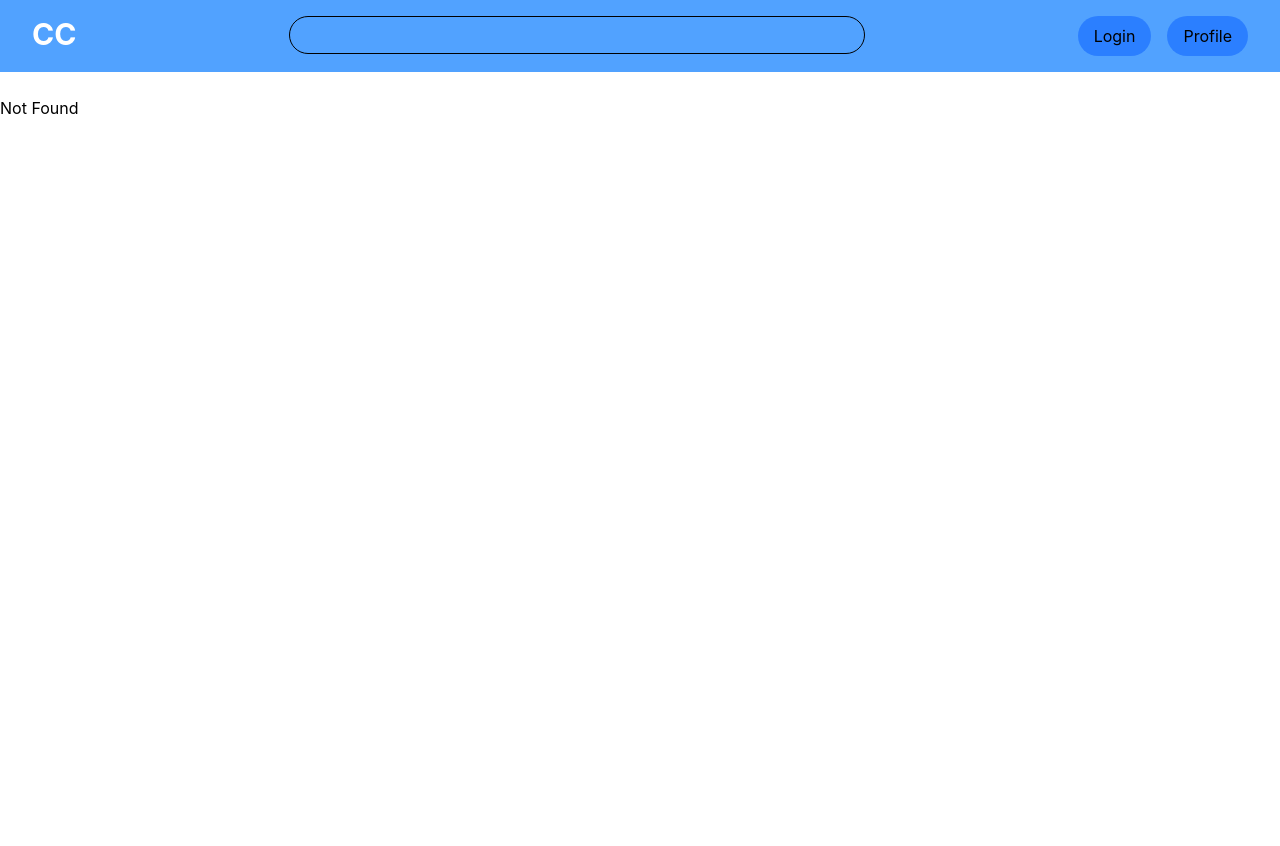
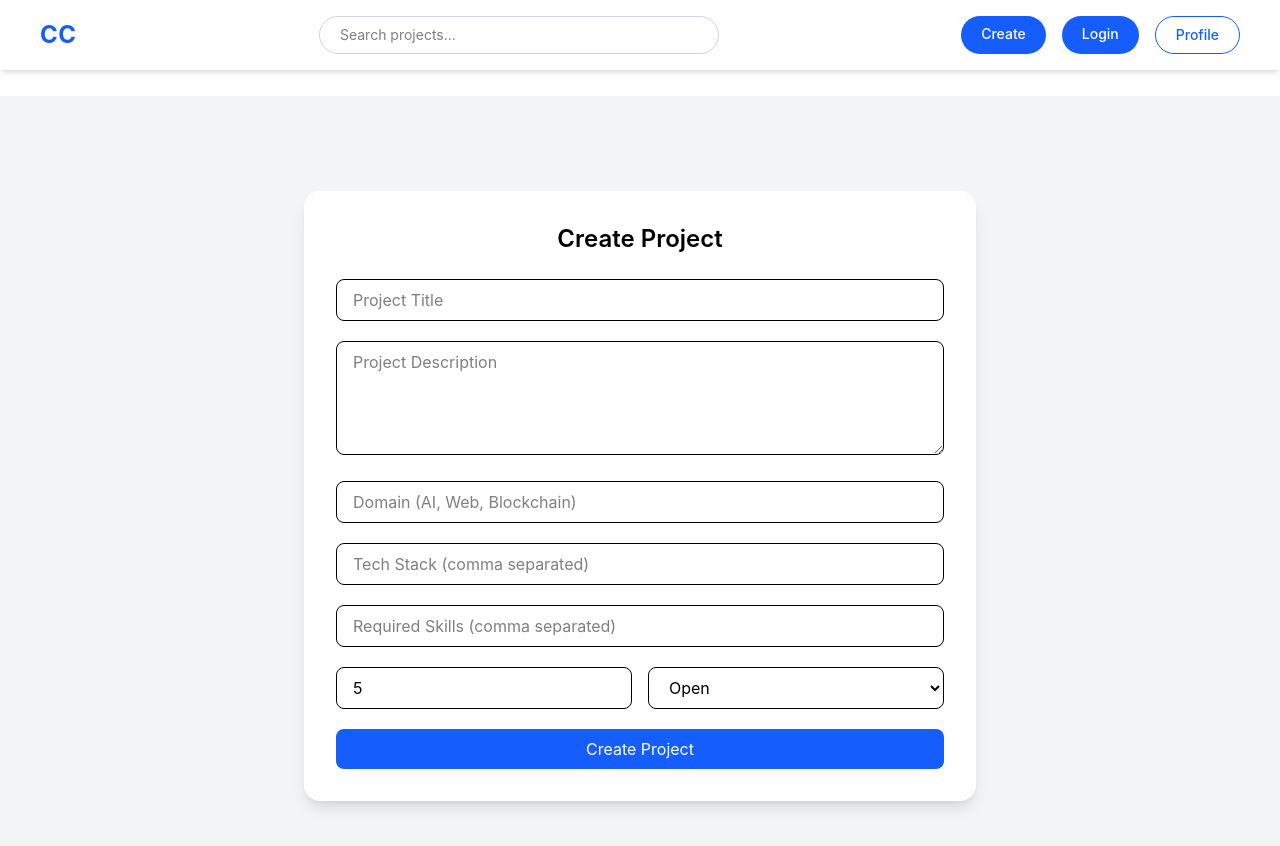
Before and after one commit to AyubKureshi/Campus-Connect, a React app in the folder frontend/: page /create in a window 1280 px wide. Before the commit this address had no page. Shown: the top 846 px of the page. Before the commit the page ends 800 px from the top, so only its background shows below. Built offline with nearby package versions, Linux system fonts and the light colour scheme; the HTML template or start-up script is replaced by a standard one.

Commit message:
added project form

```diff
--- a/frontend/src/App.jsx
+++ b/frontend/src/App.jsx
@@ -2,7 +2,8 @@ import { Route, Routes } from "react-router-dom";
 import Navbar from "./components/Navbar";
 import Home from "./pages/Home";
 import Login from "./pages/login";
-import Profile from "./pages/profile";
+import Profile from "./pages/Project";
+import ProjectForm from "./pages/Project";
 
 const App = () => {
   return (
@@ -12,6 +13,7 @@ const App = () => {
         <Route path="/" element={<Home />} />
         <Route path="/login" element={<Login />} />
         <Route path="/profile" element={<Profile />} />
+        <Route path="/create" element={<ProjectForm/>}/>
         <Route path="*" element={<div>Not Found</div>} />
       </Routes>
     </div>
--- a/frontend/src/components/Navbar.jsx
+++ b/frontend/src/components/Navbar.jsx
@@ -2,26 +2,44 @@ import { Link } from "react-router-dom";
 
 const Navbar = () => {
   return (
-    <div className="fixed top-0 left-0 w-full flex justify-between py-4 px-8 bg-blue-400">
-      <Link to={"/"} className="text-3xl font-bold text-white">
+    <div className="fixed top-0 left-0 w-full flex items-center justify-between px-10 py-4 bg-white shadow-md">
+
+      <Link to={"/"} className="text-2xl font-bold text-blue-600 tracking-wide">
         CC
       </Link>
-      <div>
+
+      <div className="w-1/3">
         <input
-          className="border rounded-full w-xl px-4 py-1 outline-amber-300 text-lg"
+          className="w-full border border-gray-300 rounded-full px-5 py-2 text-sm focus:outline-none focus:ring-2 focus:ring-blue-500 transition"
           type="text"
+          placeholder="Search projects..."
         />
       </div>
+
       <div className="flex gap-4">
-        <Link to={"/login"} className="px-4 py-2 bg-blue-500 rounded-full">
+        <Link
+          to={"/create"}
+          className="px-5 py-2 rounded-full bg-blue-600 text-white text-sm font-medium hover:bg-blue-700 transition duration-200"
+        >
+          Create
+        </Link>
+        <Link
+          to={"/login"}
+          className="px-5 py-2 rounded-full bg-blue-600 text-white text-sm font-medium hover:bg-blue-700 transition duration-200"
+        >
           Login
         </Link>
-        <Link to={"/user/profile"} className="px-4 py-2 bg-blue-500 rounded-full">
+
+        <Link
+          to={"/user/profile"}
+          className="px-5 py-2 rounded-full border border-blue-600 text-blue-600 text-sm font-medium hover:bg-blue-600 hover:text-white transition duration-200"
+        >
           Profile
         </Link>
       </div>
+
     </div>
   );
-}
+};
 
 export default Navbar;
--- /dev/null
+++ b/frontend/src/pages/Project.jsx
@@ -0,0 +1,130 @@
+import { useState } from "react";
+
+function ProjectForm() {
+  const [formData, setFormData] = useState({
+    title: "",
+    description: "",
+    domain: "",
+    techStack: "",
+    requiredSkills: "",
+    maxTeamSize: 5,
+    status: "open"
+  });
+
+  const handleChange = (e) => {
+    const { name, value } = e.target;
+
+    setFormData((prev) => ({
+      ...prev,
+      [name]: value
+    }));
+  };
+
+  const handleSubmit = (e) => {
+    e.preventDefault();
+
+    const formattedData = {
+      ...formData,
+      techStack: formData.techStack
+        ? formData.techStack.split(",").map((t) => t.trim())
+        : [],
+      requiredSkills: formData.requiredSkills
+        ? formData.requiredSkills.split(",").map((s) => s.trim())
+        : [],
+      maxTeamSize: Number(formData.maxTeamSize)
+    };
+
+    console.log(formattedData);
+  };
+
+  return (
+    <div className="min-h-screen flex items-center justify-center bg-gray-100 px-4">
+      <div className="bg-white shadow-lg rounded-2xl p-8 w-full max-w-2xl">
+        <h2 className="text-2xl font-semibold mb-6 text-center">
+          Create Project
+        </h2>
+
+        <form onSubmit={handleSubmit} className="space-y-5">
+
+          <input
+            type="text"
+            name="title"
+            placeholder="Project Title"
+            value={formData.title}
+            onChange={handleChange}
+            className="w-full border rounded-lg px-4 py-2 focus:outline-none focus:ring-2 focus:ring-blue-500"
+          />
+
+          <textarea
+            name="description"
+            placeholder="Project Description"
+            rows="4"
+            value={formData.description}
+            onChange={handleChange}
+            className="w-full border rounded-lg px-4 py-2 focus:outline-none focus:ring-2 focus:ring-blue-500"
+          />
+
+          <input
+            type="text"
+            name="domain"
+            placeholder="Domain (AI, Web, Blockchain)"
+            value={formData.domain}
+            onChange={handleChange}
+            className="w-full border rounded-lg px-4 py-2 focus:outline-none focus:ring-2 focus:ring-blue-500"
+          />
+
+          <input
+            type="text"
+            name="techStack"
+            placeholder="Tech Stack (comma separated)"
+            value={formData.techStack}
+            onChange={handleChange}
+            className="w-full border rounded-lg px-4 py-2 focus:outline-none focus:ring-2 focus:ring-blue-500"
+          />
+
+          <input
+            type="text"
+            name="requiredSkills"
+            placeholder="Required Skills (comma separated)"
+            value={formData.requiredSkills}
+            onChange={handleChange}
+            className="w-full border rounded-lg px-4 py-2 focus:outline-none focus:ring-2 focus:ring-blue-500"
+          />
+
+          <div className="flex gap-4">
+            <input
+              type="number"
+              name="maxTeamSize"
+              placeholder="Max Team Size"
+              value={formData.maxTeamSize}
+              onChange={handleChange}
+              className="w-1/2 border rounded-lg px-4 py-2 focus:outline-none focus:ring-2 focus:ring-blue-500"
+            />
+
+            <select
+              name="status"
+              value={formData.status}
+              onChange={handleChange}
+              className="w-1/2 border rounded-lg px-4 py-2 focus:outline-none focus:ring-2 focus:ring-blue-500"
+            >
+              <option value="open">Open</option>
+              <option value="in-progress">In Progress</option>
+              <option value="completed">Completed</option>
+              <option value="closed">Closed</option>
+            </select>
+          </div>
+
+          <button
+            type="submit"
+            className="w-full bg-blue-600 text-white py-2 rounded-lg hover:bg-blue-700 transition duration-200"
+          >
+            Create Project
+          </button>
+
+        </form>
+      </div>
+    </div>
+  );
+}
+
+export default ProjectForm;
```
Also changed, not shown: 1 other file (tests, documents, lock files or other folders).
